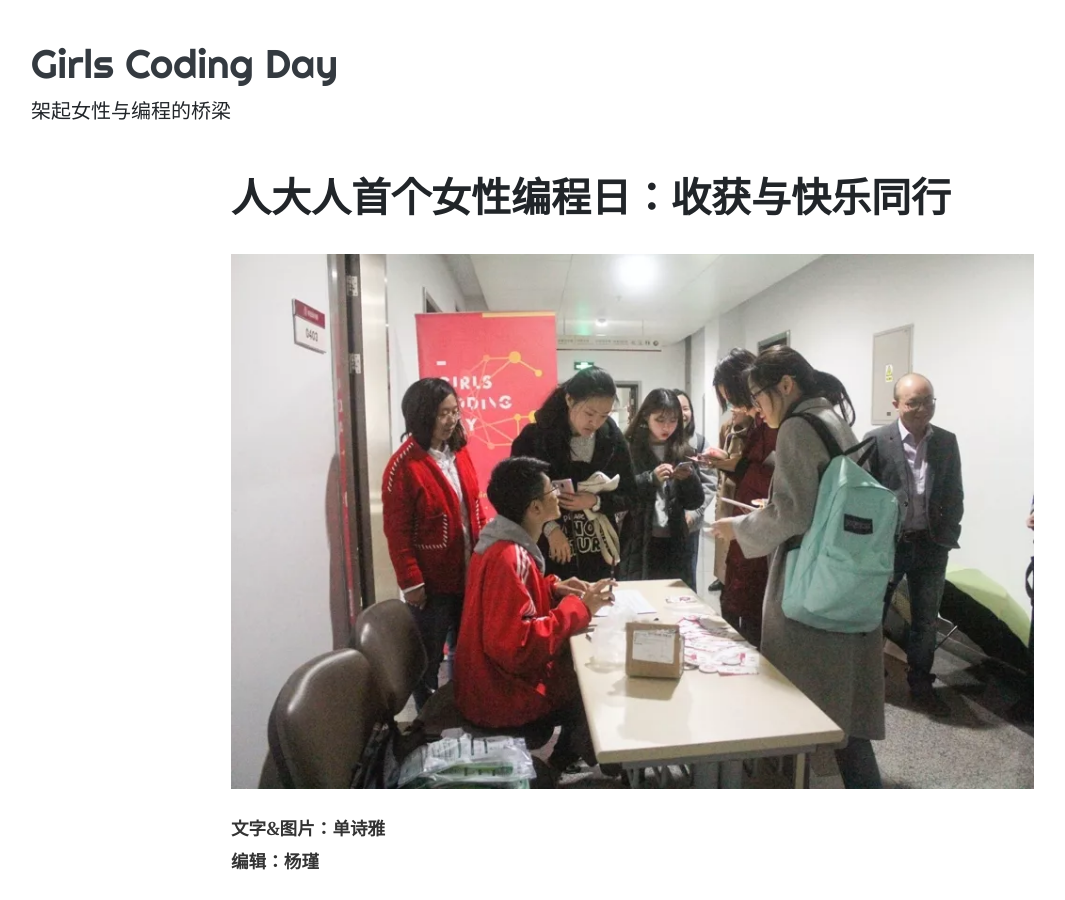
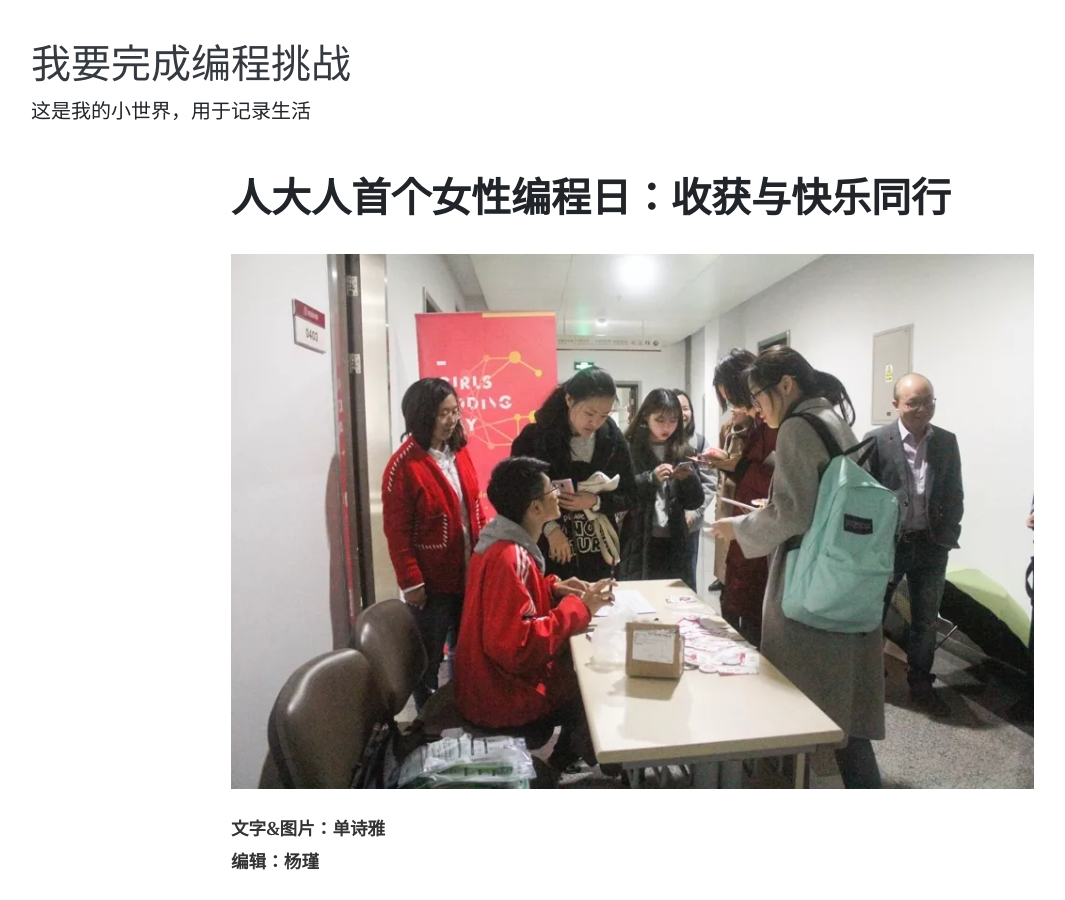
Before and after one commit to badApple234/first-blog, a Jekyll site: the page built from _posts/2018-11-05-my-first-post.md, in a window 1280 px wide and 900 px high. Shown: the whole window, without its empty margins (54-1119 px from the left). Built offline with Jekyll 4.4.1, drawn with Linux system fonts in a browser that asks for light colours; nearby versions of some CDN libraries; some of the changed text lies outside the part shown.

Commit message:
更新配置文件

```diff
--- a/_config.yml
+++ b/_config.yml
@@ -1,12 +1,12 @@
 # "/" + 仓库的名字. 资源文件的路径组成部分
-baseurl: "/Girls-Coding-Day-Jekyll-blog-2"
+baseurl: "/first-blog"
 
 # 网页的标题
-title: "Girls Coding Day"
+title: "科技遇见她"
 # 网站的主标题
-name: "Girls Coding Day"
+name: "我要完成编程挑战"
 # 网站副标题
-description: "架起女性与编程的桥梁"
+description: "这是我的小世界，用于记录生活"
 
 # 分页配置
 # 每页文章数量
```
